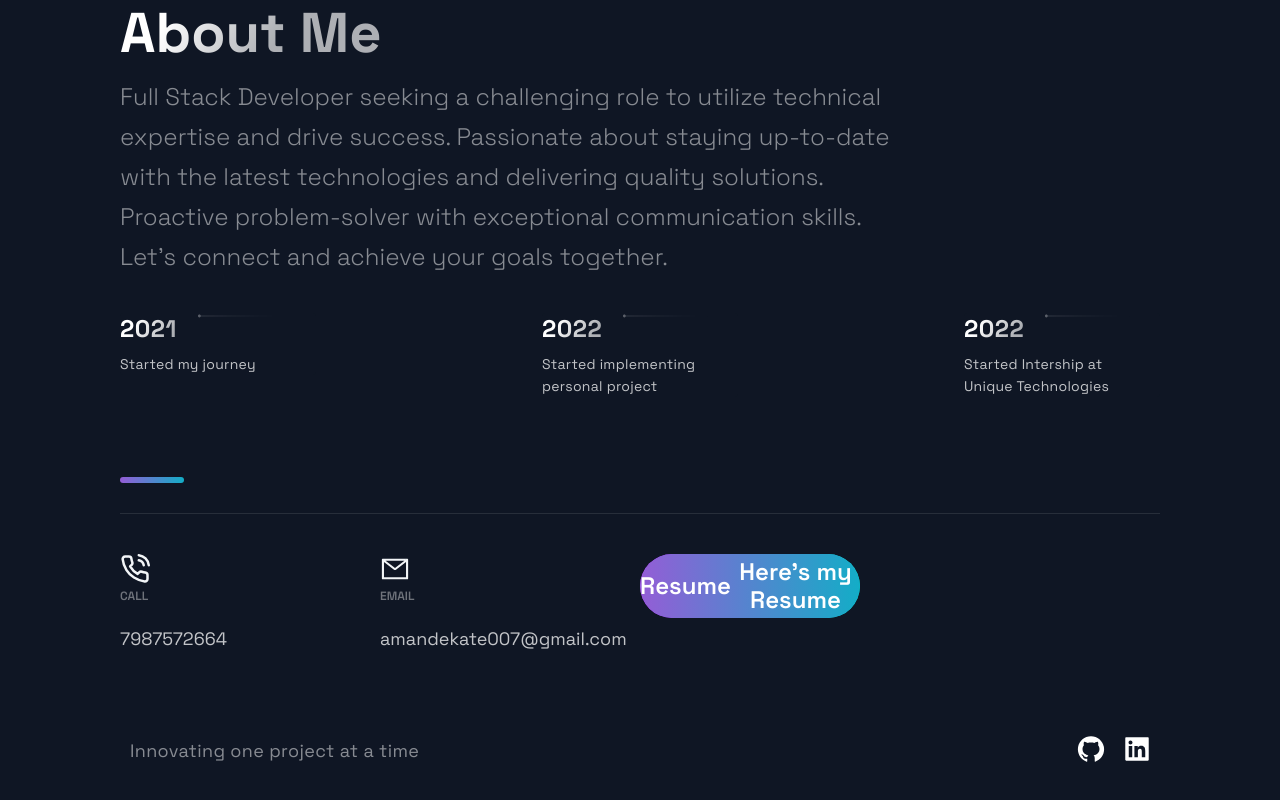
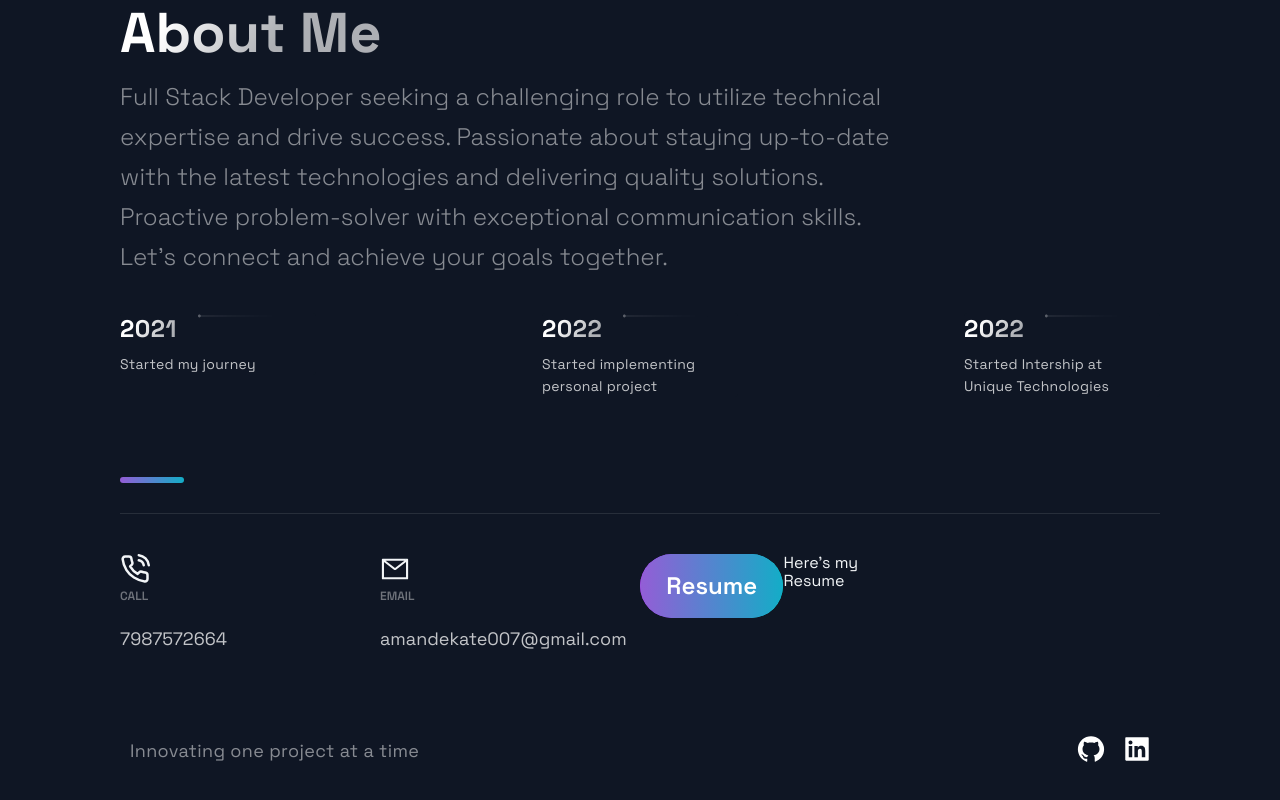
Before and after one commit to amandekate/portfolio, a Next.js app: page / in a window 1280 px wide. Shown: the part 2557-3357 px from the top of the page. Built offline with nearby package versions, Linux system fonts and the light colour scheme.

Commit message:
minor changes

```diff
--- a/src/components/Footer/Footer.js
+++ b/src/components/Footer/Footer.js
@@ -30,8 +30,8 @@ const Footer = () => {
         }
       >
         Resume
-        <p>Here's my Resume</p>
       </Button>
+      <p>Here's my Resume</p>
       </Div4>
       </LinkList>
       <SocialIconsContainer>
--- a/src/components/Footer/FooterStyles.js
+++ b/src/components/Footer/FooterStyles.js
@@ -61,6 +61,7 @@ justify-content: space-between;
 `
 export const Div4 =styled.div `
 display:flex;
+align :center;
 `
 
 export const CompanyContainer = styled.div`
```
